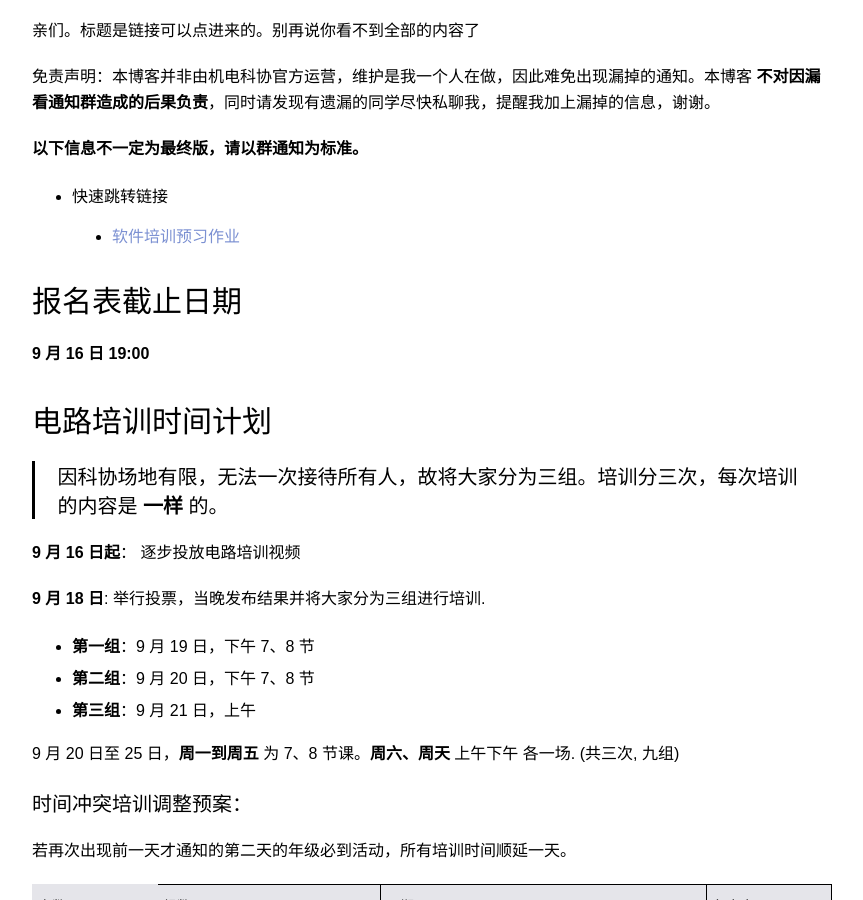
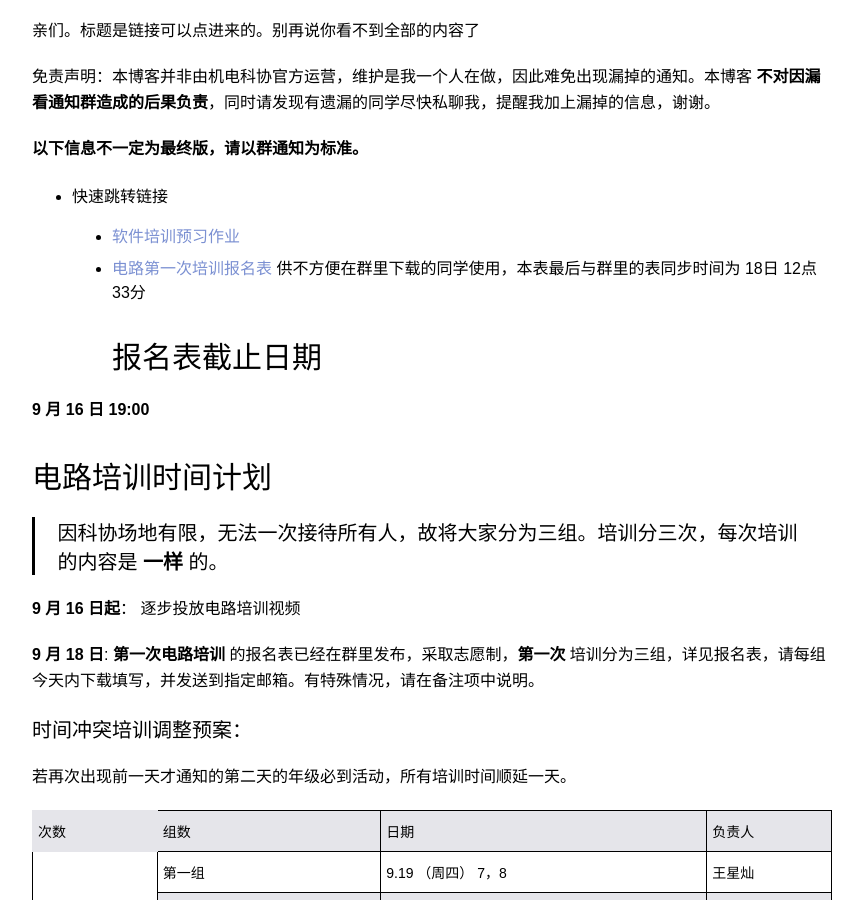
Before and after one commit to KisonHe/kisonhe.github.io, a Jekyll site: the page built from _posts/2019-09-15-SMEESA-notification.md, in a window 1280 px wide and 900 px high, scrolled down 250 px. Shown: the whole window, without its empty margins (208-1071 px from the left). Built offline with Jekyll 4.4.1, drawn with Linux system fonts in a browser that asks for light colours.

Commit message:
Updated xlsx, Update about information of Reporting

```diff
--- a/_posts/2019-09-15-SMEESA-notification.md
+++ b/_posts/2019-09-15-SMEESA-notification.md
@@ -11,7 +11,7 @@ tags: SMEESA notification
 **以下信息不一定为最终版，请以群通知为标准。**
 - 快速跳转链接
     - <a href="#softwareHomework">软件培训预习作业</a>
-
+    - <a href="/asset/files/2019/电路第一次培训报名表.xlsx">电路第一次培训报名表</a> 供不方便在群里下载的同学使用，本表最后与群里的表同步时间为 18日 12点33分
 ##  报名表截止日期
 
 **9 月 16 日 19:00**
@@ -21,13 +21,7 @@ tags: SMEESA notification
 
 **9 月 16 日起**： 逐步投放电路培训视频
 
-**9 月 18 日**: 举行投票，当晚发布结果并将大家分为三组进行培训.
-
-- **第一组**：9 月 19 日，下午 7、8 节
-- **第二组**：9 月 20 日，下午 7、8 节
-- **第三组**：9 月 21 日，上午
-
-9 月 20 日至 25 日，**周一到周五** 为 7、8 节课。**周六、周天** 上午下午 各一场. (共三次, 九组)
+**9 月 18 日**: **第一次电路培训** 的报名表已经在群里发布，采取志愿制，**第一次** 培训分为三组，详见报名表，请每组今天内下载填写，并发送到指定邮箱。有特殊情况，请在备注项中说明。
 
 ### 时间冲突培训调整预案：
 若再次出现前一天才通知的第二天的年级必到活动，所有培训时间顺延一天。
```
Also changed, not shown: 1 other file.
